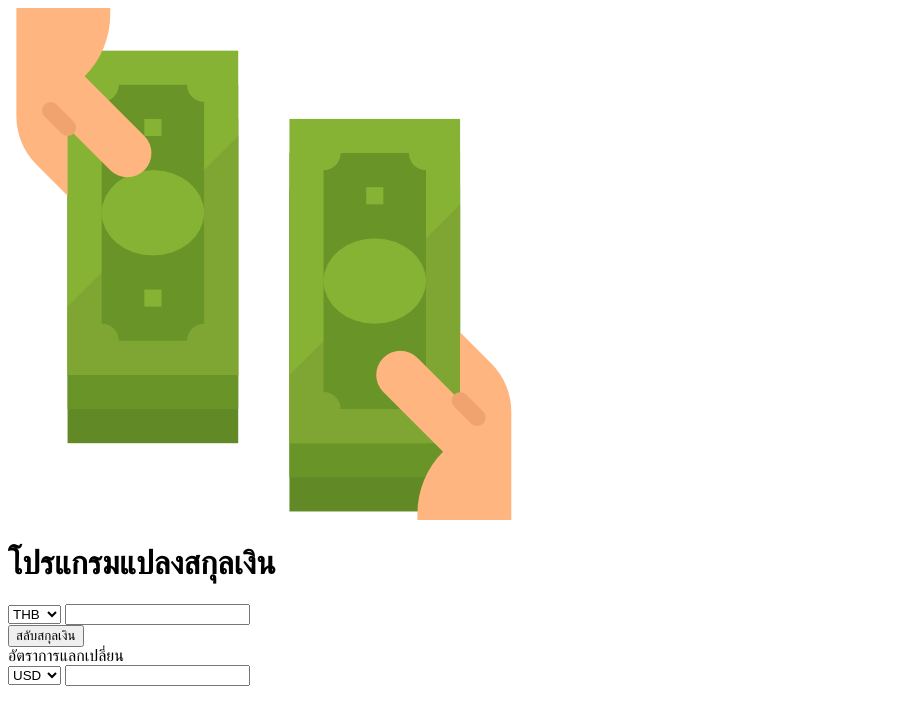
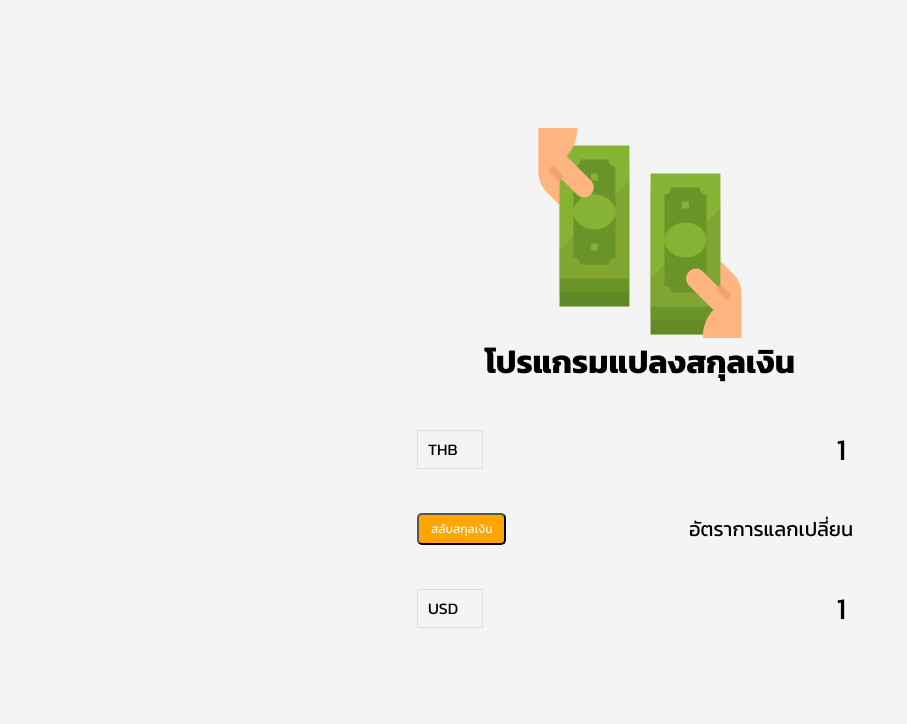
Before and after one commit to alifriduwan/Exchange-Rate-Api, a plain HTML site: page index.html in a window 1280 px wide. Shown: the whole page, without its empty margins (0-907 px from the left). Drawn offline with Linux system fonts and the light colour scheme.

Commit message:
ตกแต่งหน้าเว็บด้วย css

```diff
--- a/index.html
+++ b/index.html
@@ -6,11 +6,11 @@
     <title>โปรแกรมแปลงสกุลเงิน</title>
 </head>
 <body>
-    <img src="img/money.png" alt="" class="money-img">
+    <img src="img/money.png" class="money-img">
     <h1>โปรแกรมแปลงสกุลเงิน</h1>
     <div class="container">
         <div class="currency">
-            <select name="" id="currency-one">
+            <select name="" id="currency-one" value="1">
                 <option value="AED">AED</option>
                 <option value="ARS">ARS</option>
                 <option value="AUD">AUD</option>
@@ -59,19 +59,19 @@
                 <option value="TRY">TRY</option>
                 <option value="TWD">TWD</option>
                 <option value="UAH">UAH</option>
-                <option value="USD" >USD</option>
+                <option value="USD">USD</option>
                 <option value="UYU">UYU</option>
                 <option value="VND">VND</option>
                 <option value="ZAR">ZAR</option>
             </select>
-            <input type="number" id="amount-one" min="0">
+            <input type="number" name="" id="amount-one" value="1">
         </div>
         <div class="swap-container">
-            <button class="btn">สลับสกุลเงิน</button>
+            <button class="btn" id="btn">สลับสกุลเงิน</button>
             <div class="rate" id="rate">อัตราการแลกเปลี่ยน</div>
         </div>
-        <div>
-            <select name="" id="currency-two">
+        <div class="currency">
+            <select name="" id="currency-two" value="1">
                 <option value="AED">AED</option>
                 <option value="ARS">ARS</option>
                 <option value="AUD">AUD</option>
@@ -125,8 +125,10 @@
                 <option value="VND">VND</option>
                 <option value="ZAR">ZAR</option>
             </select>
-            <input type="number" id="amount-two" min="0">
+            <input type="number" name="" id="amount-two" value="1">
         </div>
     </div>
+    <link rel="stylesheet" href="styles.css">
+    <script src="script.js"></script>
 </body>
 </html>
--- /dev/null
+++ b/styles.css
@@ -0,0 +1,74 @@
+@import url('https://fonts.googleapis.com/css2?family=Kanit:ital,wght@0,100;0,200;0,300;0,400;0,500;0,600;0,700;0,800;0,900;1,100;1,200;1,300;1,400;1,500;1,600;1,700;1,800;1,900&display=swap');
+
+* {
+    box-sizing: border-box;
+    font-family: "Kanit", sans-serif;
+    margin: 0;
+}
+
+html, body {
+    margin: 0;
+    padding: 0;
+    height: 100%;
+}
+
+body {
+    background-color: #f4f4f4;
+    display: flex;
+    flex-direction: column;
+    align-items: center;
+    justify-content: center;
+    height: 100vh;
+    padding: 20px;
+}
+
+.btn {
+    color:#fff;
+    background-color: orange;
+    cursor: pointer;
+    border-radius: 5px;
+    font-size: 12px;
+    padding: 5px 12px;
+}
+
+.money-img {
+    width: 210px;
+}
+
+.currency {
+    padding: 40px 0;
+    display: flex;
+    align-items: center;
+    justify-content: space-between;
+}
+
+.currency select {
+    padding: 10px 20px 10px 10px;
+    border: 1px solid #dedede;
+    font-size: 16px;
+    background: transparent;
+    appearance: none;
+}
+
+select:focus, input:focus, button:focus {
+    outline: 0;
+}
+
+.currency input {
+    border: 0;
+    background: transparent;
+    font-size: 30px;
+    text-align: right;
+
+}
+
+.swap-container {
+    display: flex;
+    align-items: center;
+    justify-content: space-between;
+}
+
+.rate {
+    font-size: 20px;
+    padding: 0 10px;
+}
```
